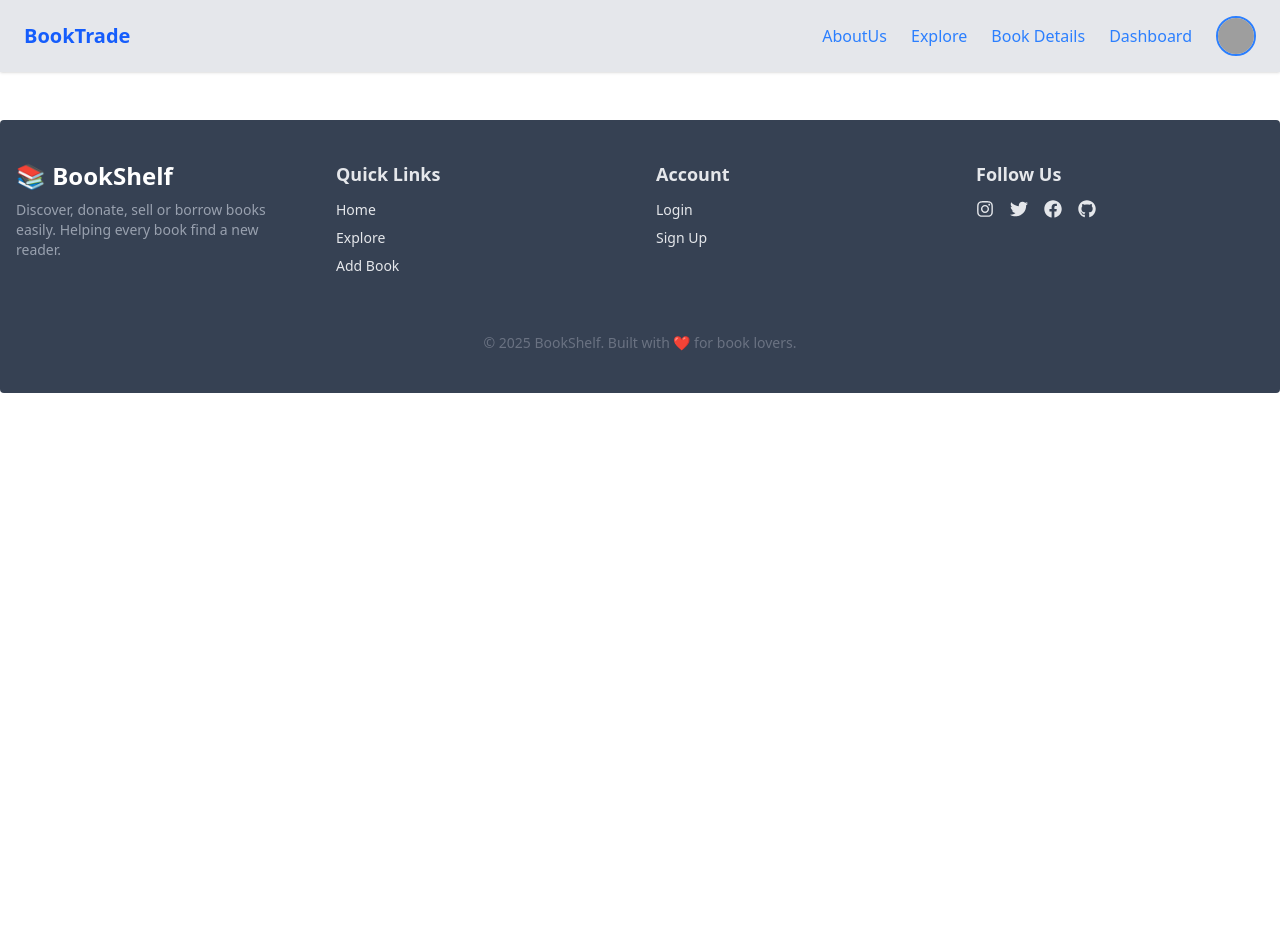
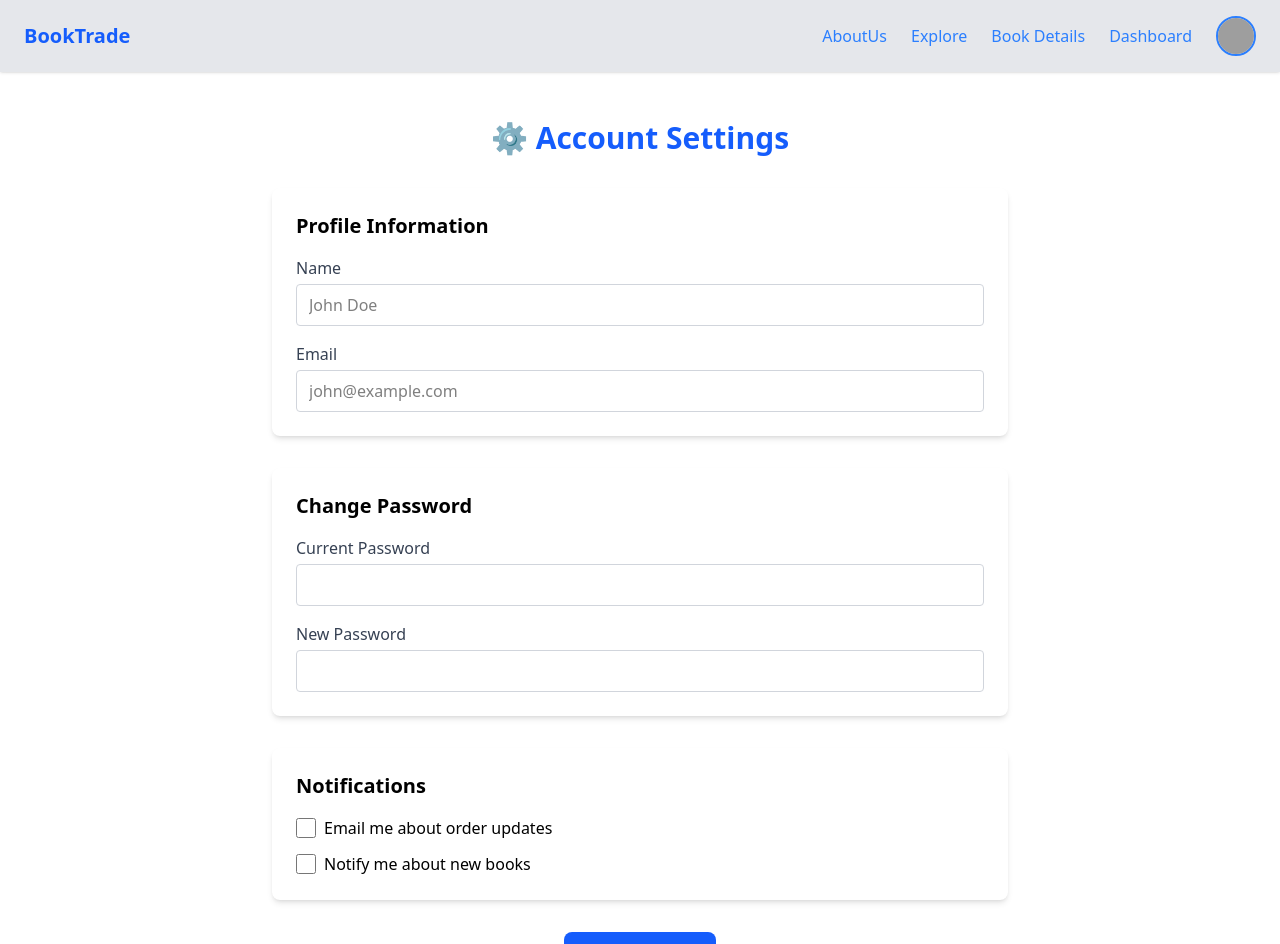
Before and after one commit to vipin205/BookTrade, a React (Vite) app: page /settings in a window 1280 px wide. Shown: the top 944 px of the page. Before the commit the page ends 800 px from the top, so only its background shows below. Built offline with nearby package versions, Linux system fonts and the light colour scheme; grey boxes are pictures that could not be loaded.

Commit message:
added cart page setting page and some styling

```diff
--- a/package.json
+++ b/package.json
@@ -10,8 +10,11 @@
     "preview": "vite preview"
   },
   "dependencies": {
+    "@heroicons/react": "^2.2.0",
     "@hookform/resolvers": "^5.2.1",
     "@tailwindcss/vite": "^4.1.11",
+    "framer-motion": "^12.23.12",
+    "lucide-react": "^0.534.0",
     "react": "^19.1.0",
     "react-dom": "^19.1.0",
     "react-hook-form": "^7.61.1",
--- a/src/App.css
+++ b/src/App.css
@@ -34,3 +34,30 @@
 .animate-fade-in {
   animation: fadeIn 0.3s ease-out;
 }
+@keyframes fadeIn {
+  from {
+    opacity: 0;
+  }
+  to {
+    opacity: 1;
+  }
+}
+
+@keyframes fadeInDown {
+  from {
+    opacity: 0;
+    transform: translateY(-20px);
+  }
+  to {
+    opacity: 1;
+    transform: translateY(0);
+  }
+}
+
+.animate-fade-in {
+  animation: fadeIn 0.6s ease-out forwards;
+}
+
+.animate-fade-in-down {
+  animation: fadeInDown 0.6s ease-out forwards;
+}
--- a/src/App.jsx
+++ b/src/App.jsx
@@ -15,6 +15,8 @@ import Footer from "./Components/Footer";
 import BackToTop from "./Components/BackToTop";
 import PersonalInfo from "./Pages/PersonalInformation";
 import AboutUs from "./Pages/AboutUs";
+import MyCart from "./Pages/MyCart";
+import Settings from "./Pages/Setting";
 
 export default function App() {
   return (
@@ -33,6 +35,8 @@ export default function App() {
         <Route path="/dashboard" element={<Dashboard />} />
         <Route path="/personal-info" element={<PersonalInfo/>} />
         <Route path="/about-us" element={<AboutUs/>} />
+        <Route path="/cart" element={<MyCart/>} />
+        <Route path="/settings" element={<Settings/>} />
       </Routes>
       <Footer/>
       <BackToTop/>
--- a/src/Components/Footer.jsx
+++ b/src/Components/Footer.jsx
@@ -4,7 +4,7 @@ import { FaInstagram, FaGithub, FaTwitter, FaFacebook } from "react-icons/fa";
 
 export default function Footer() {
   return (
-    <footer className="bg-gray-700 text-gray-200  rounded py-10 mt-12">
+    <footer className="bg-gray-700 text-gray-200  rounded py-10  mt-1">
       <div className="max-w-7xl mx-auto px-4 grid grid-cols-1 md:grid-cols-4 gap-8">
 
         {/* Brand */}
--- a/src/Pages/Dashboard.jsx
+++ b/src/Pages/Dashboard.jsx
@@ -26,7 +26,7 @@ export default function Dashboard() {
   };
 
   return (
-    <div className="px-6 py-12">
+    <div className="px-6 py-12 animate-fade-in-down ">
       <h1 className="text-3xl font-bold mb-8">My Dashboard</h1>
 
       <section className="mb-10">
--- a/src/Pages/Explore.jsx
+++ b/src/Pages/Explore.jsx
@@ -60,7 +60,7 @@ export default function Explore() {
   const uniqueLocations = ["All", ...new Set(books.map((book) => book.location))];
 
   return (
-    <div className="p-6 max-w-6xl mx-auto">
+    <div className="p-6 max-w-6xl mx-auto animate-fade-in-down ">
       <h2 className="text-2xl font-bold mb-4">Explore Books</h2>
 
       {/* Filters */}
--- a/src/Pages/Home.jsx
+++ b/src/Pages/Home.jsx
@@ -29,7 +29,7 @@ export default function Home() {
   };
 
   return (
-    <div className="px-6 mt-1.5 md:px-12">
+    <div className="px-6 mt-1.5 md:px-12 animate-fade-in-down ">
       {/* Hero Section */}
       <div className="animated-gradient flex items-center justify-center px-4 py-5 rounded-2xl">
         <div className="flex flex-col items-center justify-center text-center space-y-12 w-full">
@@ -79,14 +79,14 @@ export default function Home() {
       </div>
       {/* Featured Books */}
       <section>
-        <h2 className="text-2xl font-bold mb-4">Featured Books</h2>
+        <h2 className="text-2xl font-bold pt-1 mb-4">Featured Books</h2>
         <div className="grid grid-cols-1 sm:grid-cols-2 md:grid-cols-3 gap-6">
           {books.slice(0, 6).map((book) => (
             <BookCard key={book.id} book={book} />
           ))}
         </div>
       </section>
-      // Our Expertise Section
+
       <section className="mt-16 bg-gray-50 py-12 px-4 rounded-xl shadow-inner">
         <h2 className="text-3xl font-bold text-center text-blue-700 mb-10">
           Our Expertise
--- /dev/null
+++ b/src/Pages/MyCart.jsx
@@ -0,0 +1,44 @@
+import React from "react";
+
+export default function MyCart() {
+  return (
+    <div className="max-w-4xl mx-auto px-4 py-12">
+      <h1 className="text-3xl font-bold text-blue-600 mb-8 text-center">
+        🛒 My Cart
+      </h1>
+
+      <div className="space-y-6">
+        {/* Sample cart item */}
+        <div className="flex items-center justify-between bg-white p-4 rounded-lg shadow">
+          <div>
+            <h2 className="text-xl font-semibold text-gray-800">
+              The Great Gatsby
+            </h2>
+            <p className="text-gray-500">by F. Scott Fitzgerald</p>
+            <p className="text-green-600 font-medium">₹199</p>
+          </div>
+          <button className="text-red-500 hover:underline">Remove</button>
+        </div>
+
+        <div className="flex items-center justify-between bg-white p-4 rounded-lg shadow">
+          <div>
+            <h2 className="text-xl font-semibold text-gray-800">
+              Atomic Habits
+            </h2>
+            <p className="text-gray-500">by James Clear</p>
+            <p className="text-green-600 font-medium">₹299</p>
+          </div>
+          <button className="text-red-500 hover:underline">Remove</button>
+        </div>
+      </div>
+
+      {/* Total & Checkout */}
+      <div className="text-right mt-10">
+        <p className="text-xl font-semibold text-gray-800">Total: ₹498</p>
+        <button className="mt-4 bg-blue-600 text-white px-6 py-2 rounded-lg hover:bg-blue-700 transition">
+          Proceed to Checkout
+        </button>
+      </div>
+    </div>
+  );
+}
--- a/src/Pages/PersonalInformation.jsx
+++ b/src/Pages/PersonalInformation.jsx
@@ -50,7 +50,7 @@ export default function PersonalInfo() {
   };
 
   return (
-    <div className="max-w-xl mx-auto mt-10 p-6 bg-white rounded-xl shadow-md">
+    <div className="max-w-xl mx-auto mt-10 p-6 bg-white rounded-xl shadow-md animate-fade-in-down ">
       <h2 className="text-2xl font-bold mb-6 text-center text-blue-600">Personal Information</h2>
 
       {/* Profile Picture Upload & Preview */}
--- /dev/null
+++ b/src/Pages/Setting.jsx
@@ -0,0 +1,88 @@
+import React from "react";
+import toast from "react-hot-toast";
+
+export default function Settings() {
+
+    const handleSaveChanges=()=>{
+        toast.success("Saved changes")
+    }
+  return (
+    <div className="max-w-3xl mx-auto px-4 py-12">
+      <h1 className="text-3xl font-bold text-blue-600 mb-8 text-center">
+        ⚙️ Account Settings
+      </h1>
+
+      {/* Profile Settings */}
+      <div className="bg-white rounded-lg shadow-md p-6 mb-8">
+        <h2 className="text-xl font-semibold mb-4">Profile Information</h2>
+        <form className="space-y-4">
+          <div>
+            <label className="block text-gray-700 mb-1">Name</label>
+            <input
+              type="text"
+              placeholder="John Doe"
+              className="w-full border border-gray-300 rounded px-3 py-2 focus:outline-none focus:ring-2 focus:ring-blue-500"
+            />
+          </div>
+          <div>
+            <label className="block text-gray-700 mb-1">Email</label>
+            <input
+              type="email"
+              placeholder="john@example.com"
+              className="w-full border border-gray-300 rounded px-3 py-2 focus:outline-none focus:ring-2 focus:ring-blue-500"
+            />
+          </div>
+        </form>
+      </div>
+
+      {/* Password Settings */}
+      <div className="bg-white rounded-lg shadow-md p-6 mb-8">
+        <h2 className="text-xl font-semibold mb-4">Change Password</h2>
+        <form className="space-y-4">
+          <div>
+            <label className="block text-gray-700 mb-1">Current Password</label>
+            <input
+              type="password"
+              className="w-full border border-gray-300 rounded px-3 py-2 focus:outline-none focus:ring-2 focus:ring-blue-500"
+            />
+          </div>
+          <div>
+            <label className="block text-gray-700 mb-1">New Password</label>
+            <input
+              type="password"
+              className="w-full border border-gray-300 rounded px-3 py-2 focus:outline-none focus:ring-2 focus:ring-blue-500"
+            />
+          </div>
+        </form>
+      </div>
+
+      {/* Notification Settings */}
+      <div className="bg-white rounded-lg shadow-md p-6">
+        <h2 className="text-xl font-semibold mb-4">Notifications</h2>
+        <div className="space-y-3">
+          <label className="flex items-center space-x-2">
+            <input
+              type="checkbox"
+              className="form-checkbox h-5 w-5 text-blue-600"
+            />
+            <span>Email me about order updates</span>
+          </label>
+          <label className="flex items-center space-x-2">
+            <input
+              type="checkbox"
+              className="form-checkbox h-5 w-5 text-blue-600"
+            />
+            <span>Notify me about new books</span>
+          </label>
+        </div>
+      </div>
+
+      {/* Save Button */}
+      <div className="text-center mt-8">
+        <button className="bg-blue-600 text-white px-6 py-2 rounded-lg hover:bg-blue-700 transition" onClick={handleSaveChanges}>
+          Save Changes
+        </button>
+      </div>
+    </div>
+  );
+}
```
Also changed, not shown: src/Components/Navbar.jsx (+50 -16 lines), src/Pages/AboutUs.jsx (+40 -18 lines), 1 other file (tests, documents, lock files or other folders).
